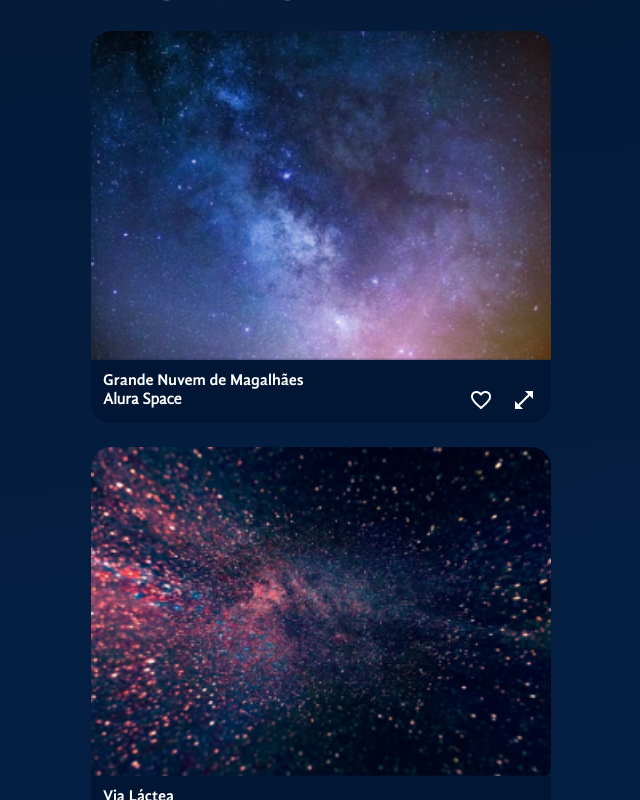
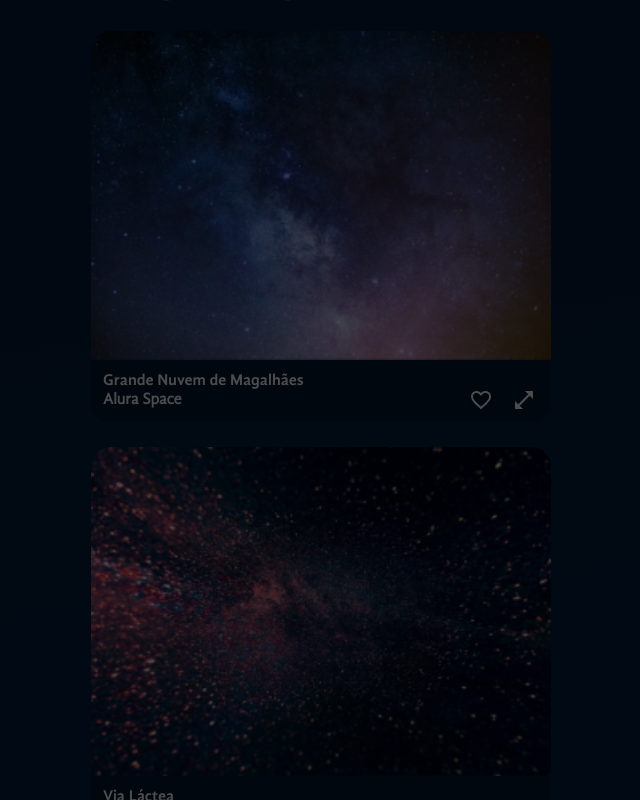
Before and after one commit to PeuStone/Space-app, a React (Vite) app: page / in a window 1280 px wide. Both pictures are taken after a click on the button 693 px from the left and 1091 px from the top of the page. Shown: the part 691-1491 px from the top of the page, without its empty margins (169-809 px from the left). Built offline with nearby package versions, Linux system fonts and the light colour scheme.

Commit message:
Editando e personalizando o modal do projeto

```diff
--- a/src/componentes/ModalZoom/index.jsx
+++ b/src/componentes/ModalZoom/index.jsx
@@ -1,12 +1,33 @@
+import styled from 'styled-components'
+import Imagem from '../Galeria/imagem'
+
+const Overlay = styled.div`
+    background-color: rgba(0, 0, 0, 0.7);
+    position: fixed;
+    top: 0;
+    right: 0;
+    bottom: 0;
+    left: 0;
+`
+
+const DialogEstilizado = styled.dialog`
+    position: absolute;
+    top: 294px;
+`
+
 const ModalZoom = ({ foto }) => {
     return (
         <>
-            <dialog open={!!foto}>
-                <p>Greeting, one and all!</p>
-                <form method="dialog">
-                    <button>OK</button>
-                </form>
-            </dialog>
+            {foto && <>
+                <Overlay />
+                <DialogEstilizado open={!!foto}>
+                    <Imagem foto={foto} expandida={true} />
+                    <form method="dialog">
+                        <button>OK</button>
+                    </form>
+                </DialogEstilizado>
+            </>
+            }
         </>
     )
 }
```
